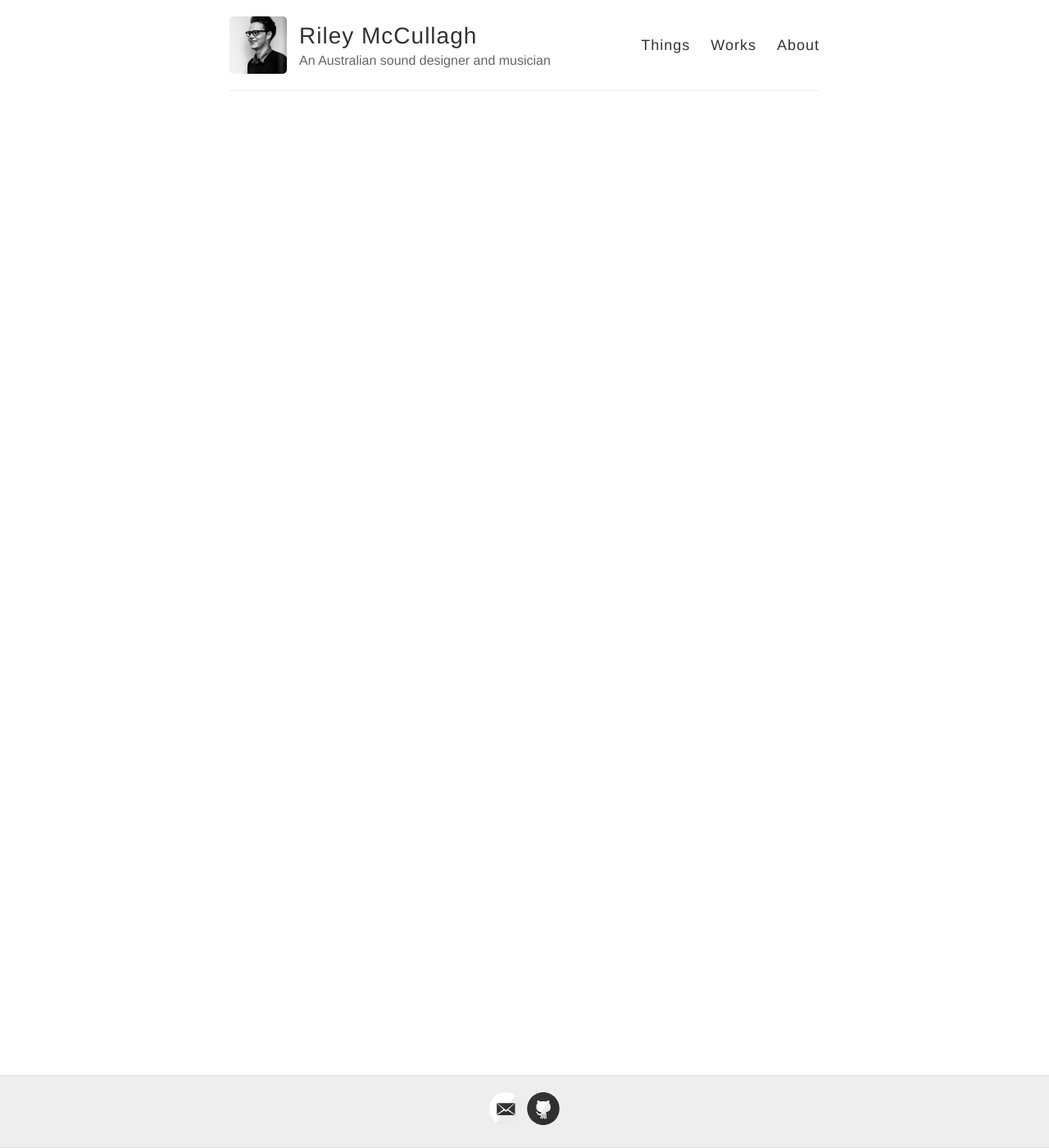
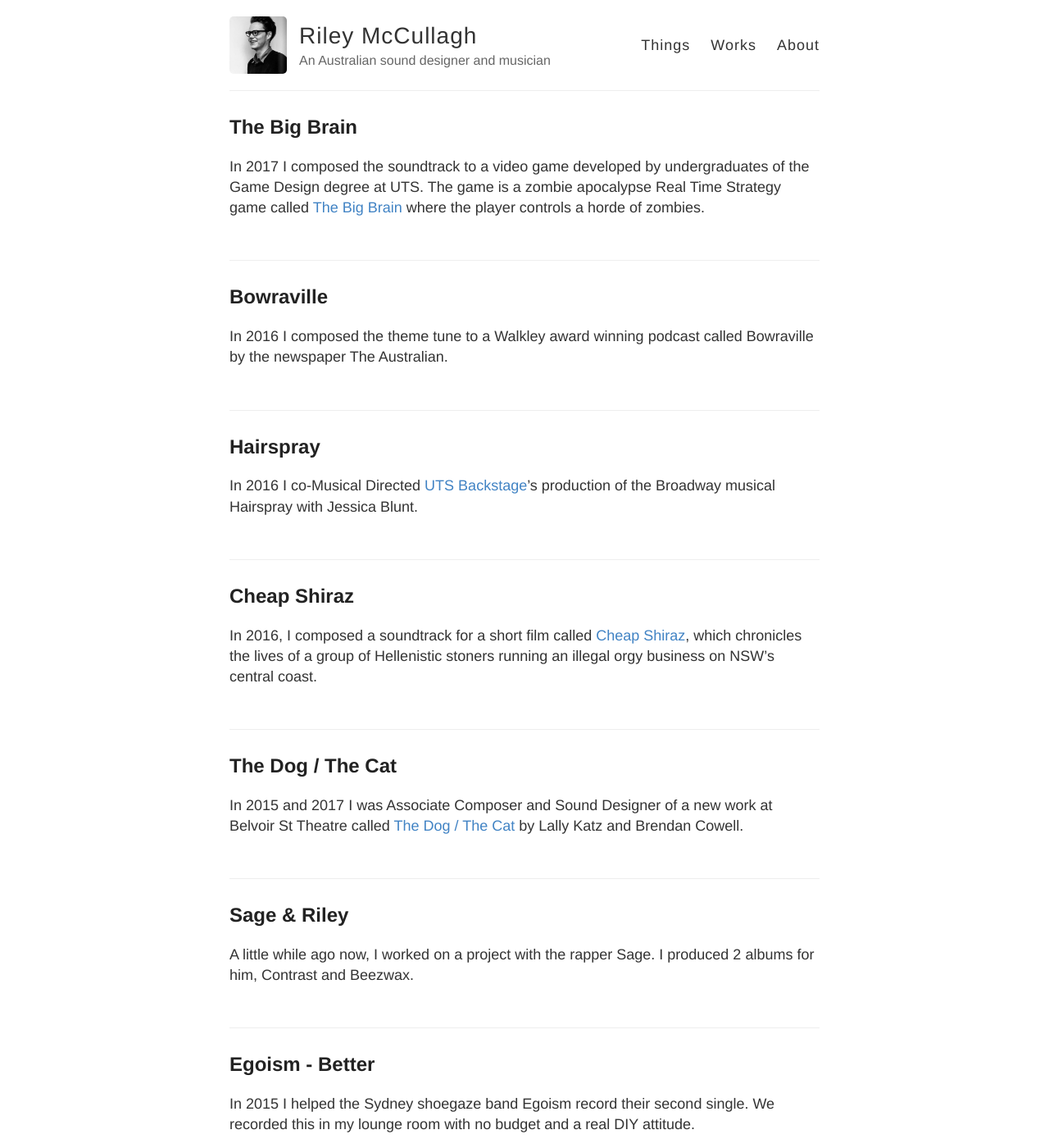
Before and after one commit to rileymccullagh/portfolio, a Jekyll site: the page built from docs/index.html, in a window 1280 px wide and 1400 px high. Shown: the whole window at 82% size. Built offline with Jekyll 4.4.1, drawn with Linux system fonts in a browser that asks for light colours; some of the changed text lies outside the part shown.

Commit message:
redid posts

```diff
--- /dev/null
+++ b/docs/_posts/2016-10-17-Hello-World.md
@@ -0,0 +1,10 @@
+---
+layout: post
+title: Hello World!
+---
+
+This is the first blog post on my new site.
+
+I've just set up this website, and I'm going to post projects I'm working on from now on.
+
+Stay tuned for more exciting developments!
--- /dev/null
+++ b/docs/_posts/2016-10-25-Egoism-Better.md
@@ -0,0 +1,10 @@
+---
+layout: post
+title: Egoism - Better
+---
+
+In 2015 I helped the Sydney shoegaze band Egoism record their second single. We recorded this in my lounge room with no budget and a real DIY attitude.
+
+Olive Rush and Scout Eastment are cool cats. Here's their [Facebook](https://www.facebook.com/egoness/) and their [BandCamp](https://egomusictime.bandcamp.com/)
+
+<iframe style="border: 0; width: 100%; height: 120px;" src="https://bandcamp.com/EmbeddedPlayer/track=2405503946/size=large/bgcol=ffffff/linkcol=0687f5/tracklist=false/artwork=small/transparent=true/" seamless><a href="http://egomusictime.bandcamp.com/track/better">Better by EGOISM</a></iframe>
--- /dev/null
+++ b/docs/_posts/2016-11-25-Sage-Riley.md
@@ -0,0 +1,17 @@
+---
+layout: post
+title: Sage & Riley
+---
+
+A little while ago now, I worked on a project with the rapper Sage. I produced 2 albums for him, Contrast and Beezwax.
+
+![Beezwax Album Launch](/images/sage.jpg)
+*Image by the wonderful [Olivia Arnold](https://olivia-arnold.com/)*
+
+Contrast (2014) was a pretty gritty little underground album:
+
+<iframe style="border: 0; width: 100%; height: 373px;" src="http://bandcamp.com/EmbeddedPlayer/album=3198929325/size=large/bgcol=ffffff/linkcol=0687f5/artwork=small/transparent=true/" seamless><a href="http://sageandriley.bandcamp.com/album/vol-1-contrast">Vol. 1: Contrast by Sage &amp; Riley</a></iframe>
+
+Whereas Beezwax (2015) was a polished unit thanks to the efforts of the inimitable [DJ Mailer Daemon](http://djmailerdaemon.com/):
+
+<iframe style="border: 0; width: 100%; height: 406px;" src="http://bandcamp.com/EmbeddedPlayer/album=2358933131/size=large/bgcol=ffffff/linkcol=0687f5/artwork=small/transparent=true/" seamless><a href="http://sageandriley.bandcamp.com/album/vol-2-beezwax">Vol. 2: Beezwax by Sage &amp; Riley</a></iframe>
--- /dev/null
+++ b/docs/_posts/2016-11-26-Cat-Dog.md
@@ -0,0 +1,12 @@
+---
+layout: post
+title: The Dog / The Cat
+---
+
+In 2015 and 2017 I was Associate Composer and Sound Designer of a new work at Belvoir St Theatre called [The Dog / The Cat](http://belvoir.com.au/productions/dog-cat/) by Lally Katz and Brendan Cowell.
+
+Starring Xavier Samuel, Benedict Hardie, and Andrea Demetriades, and directed by Ralph Myers, it originally showed at Belvoir's Downstairs theatre, before being [renewed for a season Upstairs](http://belvoir.com.au/productions/the-dog-the-cat/).
+
+I worked as associate under composer [Stefan Gregory](http://www.stefangregory.com.au/) to produce music and sound for the show.
+
+![Xavier](http://farm1.static.flickr.com/451/18758449468_8a5a2f9d44_z.jpg)
--- /dev/null
+++ b/docs/_posts/2016-11-28-Cheap-Shiraz.md
@@ -0,0 +1,12 @@
+---
+layout: post
+title: Cheap Shiraz
+---
+
+In 2016, I composed a soundtrack for a short film called [Cheap Shiraz](https://www.facebook.com/cheapshiraz/), which chronicles the lives of a group of Hellenistic stoners running an illegal orgy business on NSW's central coast.
+
+![Cheap Shiraz Still](https://scontent.fbne1-1.fna.fbcdn.net/v/t31.0-8/14633661_1793796904226806_6314152845497392862_o.jpg?oh=eacae45a7bde4c07466dee5c550a62b0&oe=5B18D990)
+
+
+
+![Cheap Shiraz Poster](/images/cheapshiraz.jpg)
--- /dev/null
+++ b/docs/_posts/2016-12-1-Hairspray.md
@@ -0,0 +1,107 @@
+---
+layout: post
+Title: Hairspray The Musical
+---
+
+In 2016 I co-Musical Directed [UTS Backstage](https://www.facebook.com/UTSBackstage/)'s production of the Broadway musical Hairspray with Jessica Blunt.
+
+It opened on 11 August, and ran for 3 consecutive nights at Lend Lease Darling Quarter Theatre.
+
+![My Band](/images/hairsprayband.jpg)
+
+The cast, crew, and band were some of the most gracious people I've ever met, and I'm very humbled and honored to have had the privilege to work with them.
+
+## The humans who made it happen:
+
+### Crew
+Director: Jake Bayssari
+
+Producer: Polina Pashkov
+
+Co Musical Director: Riley McCullagh
+
+Co Musical Director: Jessica Blunt
+
+Public Relations: Dominica Ingui
+
+Choreographer: Rebecca Savage
+
+Head of Costume: Mikaela Rundle
+
+Set Design: Hugh Austin
+
+Graphic Design: Evie Hilliar
+
+Lighting Designer: Nick Madunic
+
+Stage Manager: Kevin Millingham
+
+
+
+### Cast
+
+Tracy Turnblad: Abigail Dixon
+
+Link Larkin: Jonathan Lagudi
+
+Penny Pingleton: Alissa Del Vecchio
+
+Seaweed: Joseph Magawa
+
+Amber Von Tussle: Rielly Jane Dickson
+
+Velma Von Tussle: Aimee Timmins
+
+Edna Turnblad: Rob Hartley
+
+Corny Collins: Thomas Crotty
+
+Motormouth Maybelle: Zothile Abu-Basutu
+
+Wilbur Turnblad: Oscar Wills
+
+Little Inez: Palesa Kaonga
+
+Dynamites: Ebube Uba, Abeba James, Emma Gibbons
+
+Prudy Pingleton: Eliza Pall
+
+Female Authority Figure: Elizabeth Tilden
+
+Male Authority Figure: Justin Westlake
+
+Council Members: Joshua Botto, Alya Higgins, Madeline Johnston, Lily O’Harte, Isaac Peiris, Ailis Relihan, Oliver Roach, Dirk Strachan-Thornton
+
+Motormouth Ensemble: Swahnnya De Almeida, Grace Bonds, Sarah Kalule, Joshua Karras
+
+General Ensemble: Lucy Chen, Sophie Hawkshaw, Sophie Matthews, Madeleine Shelest, Jessie Quinn, Shae Watkins
+
+Featured Dancers: Alison Abdullah, Siobhan McCullagh, Cheryl Pieres
+
+
+
+### Band
+
+Neta Arad - Woodwind and Orchestral Supervisor
+
+Austin Hall - Drums
+
+Oliver Cameron - Piano
+
+Loraine Plzak - Violin
+
+Kai Faulkner - Trombone
+
+Brittaney Banks - Woodwind
+
+Rika Kelso - Clarinet
+
+Annabel Vici - Cello
+
+Rory Lucas - Bass
+
+Ella Limbert - Flute
+
+Nicolas Thompson - Trumpet
+
+Lucy Dalton - Guitar
--- /dev/null
+++ b/docs/_posts/2016-12-3-Bowraville.md
@@ -0,0 +1,27 @@
+---
+layout: post
+title: Bowraville
+---
+
+In 2016 I composed the theme tune to a Walkley award winning podcast called Bowraville by the newspaper The Australian.
+
+Bowraville is a podcast about the murders of three Aboriginal children in northern NSW. Hosted by crime reporter Dan Box and produced by Eric George, the podcast has been met with great public interest. According to [The Walkley Foundation](http://www.walkleys.com/walkleys-winners/dan-box-eric-george-and-stephen-fitzpatrick/), "[a]s a direct result of this series, fresh murder charges have been laid against the accused and NSW Police have publicly apologised for their bungled, racist investigation."
+
+The podcast has won [Walkley awards for coverage of indigenous affairs and for best podcast](http://www.walkleys.com/photojournalist-andrew-quilty-wins-gold-at-61st-walkley-awards-for-excellence-in-journalism/), a [Kennedy award for Outstanding Radio Current Affairs Reporting and Audio Blog](http://kennedyawards.com.au/), and a [Publish award for best podcast](http://publishawards.com.au/2016winners/).
+
+My brother Marlowe Fitzpatrick played the piano on the recording.
+
+## Episode 1: The Murders
+<iframe width="100%" height="150" scrolling="no" frameborder="no" src="https://w.soundcloud.com/player/?url=https%3A//api.soundcloud.com/tracks/262424115&amp;auto_play=false&amp;hide_related=false&amp;show_comments=true&amp;show_user=true&amp;show_reposts=false&amp;visual=true"></iframe>
+
+## Episode 2: The Investigation
+<iframe width="100%" height="150" scrolling="no" frameborder="no" src="https://w.soundcloud.com/player/?url=https%3A//api.soundcloud.com/tracks/263035333&amp;auto_play=false&amp;hide_related=false&amp;show_comments=true&amp;show_user=true&amp;show_reposts=false&amp;visual=true"></iframe>
+
+## Episode 3: The Suspect
+<iframe width="100%" height="150" scrolling="no" frameborder="no" src="https://w.soundcloud.com/player/?url=https%3A//api.soundcloud.com/tracks/263528597&amp;auto_play=false&amp;hide_related=false&amp;show_comments=true&amp;show_user=true&amp;show_reposts=false&amp;visual=true"></iframe>
+
+## Episode 4: The Trials
+<iframe width="100%" height="150" scrolling="no" frameborder="no" src="https://w.soundcloud.com/player/?url=https%3A//api.soundcloud.com/tracks/264198186&amp;auto_play=false&amp;hide_related=false&amp;show_comments=true&amp;show_user=true&amp;show_reposts=false&amp;visual=true"></iframe>
+
+## Episode 5: The Case for Jay
+<iframe width="100%" height="150" scrolling="no" frameborder="no" src="https://w.soundcloud.com/player/?url=https%3A//api.soundcloud.com/tracks/264712865&amp;auto_play=false&amp;hide_related=false&amp;show_comments=true&amp;show_user=true&amp;show_reposts=false&amp;visual=true"></iframe>
--- /dev/null
+++ b/docs/_posts/2018-2-2-The-Big-Brain.md
@@ -0,0 +1,12 @@
+---
+layout: post
+title: The Big Brain
+---
+
+In 2017 I composed the soundtrack to a video game developed by undergraduates of the Game Design degree at UTS. The game is a zombie apocalypse Real Time Strategy game called [The Big Brain](http://www.gamesstudio.org/games/big-brain) where the player controls a horde of zombies.
+
+<iframe src="https://www.youtube.com/watch?v=F_WDLDUQiMQ?controls=0" width="100%" height="315" frameborder="0" allowfullscreen></iframe>
+
+The score is available [here](/images/TheBigBrain.pdf), and excerpts are below.
+
+<iframe width="100%" height="150" scrolling="no" frameborder="no" src="https://w.soundcloud.com/player/?url=https%3A//api.soundcloud.com/playlists/437841609&amp;color=%23ff5500&amp;auto_play=false&amp;hide_related=false&amp;show_comments=true&amp;show_user=true&amp;show_reposts=false&amp;show_teaser=true&amp;visual=true"></iframe>
```
Also changed, not shown: docs/projects.md (+1 -1 lines), 1 other file.
